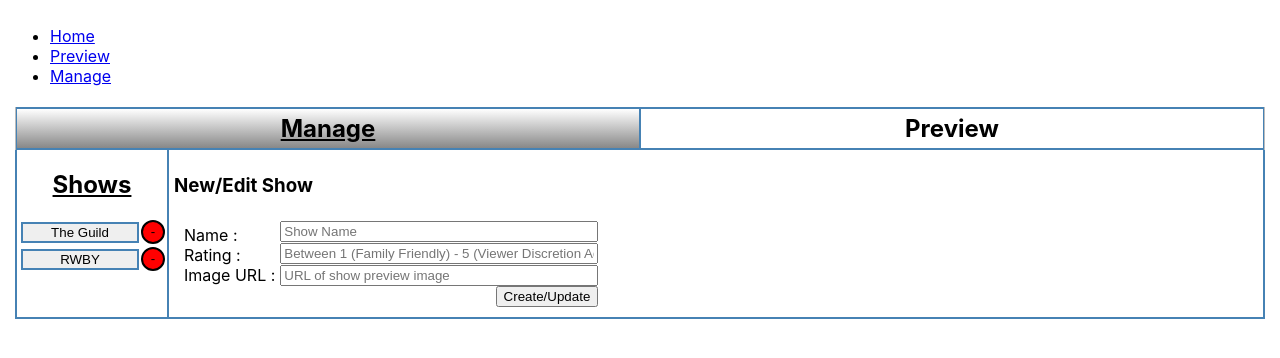
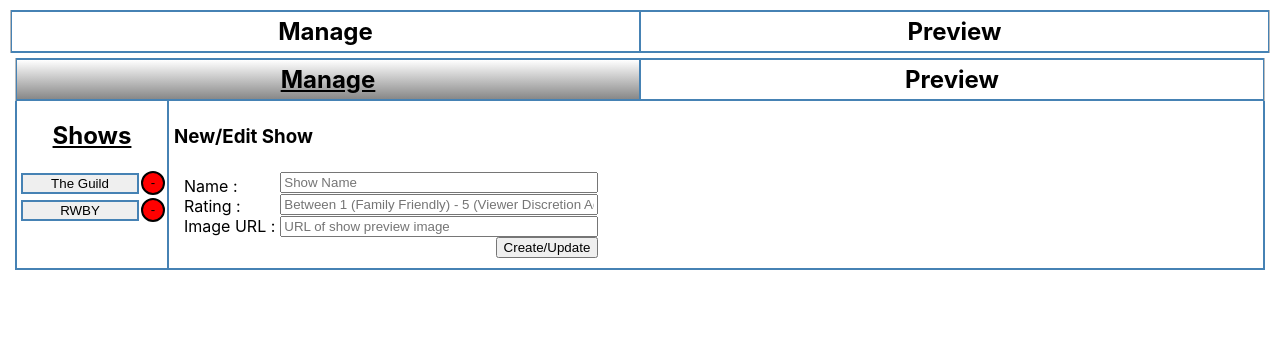
Before and after one commit to Nagumoto/tv-demo-front-end, a React (Create React App) app: page /ManagePage in a window 1280 px wide. Shown: the top 358 px of the page. Built offline with nearby package versions, Linux system fonts and the light colour scheme.

Commit message:
Updated App.js

```diff
--- a/src/App.js
+++ b/src/App.js
@@ -1,28 +1,16 @@
-import React from "react";
+import React, { Component } from "react";
 import { BrowserRouter as Router, Route, Link } from "react-router-dom";
 import ManagePage from "./ManagePage";
 import PreviewPage from "./PreviewPage";
-
-const Index = () => <h2>Home</h2>;
 
 const AppRouter = () => (
   <Router>
     <div>
       <nav>
-        <ul>
-          <li>
-            <Link to="/">Home</Link>
-          </li>
-          <li>
-            <Link to="/PreviewPage/">Preview</Link>
-          </li>
-          <li>
-            <Link to="/ManagePage/">Manage</Link>
-          </li>
-        </ul>
+        <h1>
+          <span><Link to="/ManagePage/">Manage</Link></span> <span><Link to="/PreviewPage/">Preview</Link></span>
+        </h1>
       </nav>
-
-      <Route path="/" exact component={Index} />
       <Route path="/PreviewPage/" component={PreviewPage} />
       <Route path="/ManagePage/" component={ManagePage} />
     </div>
```
